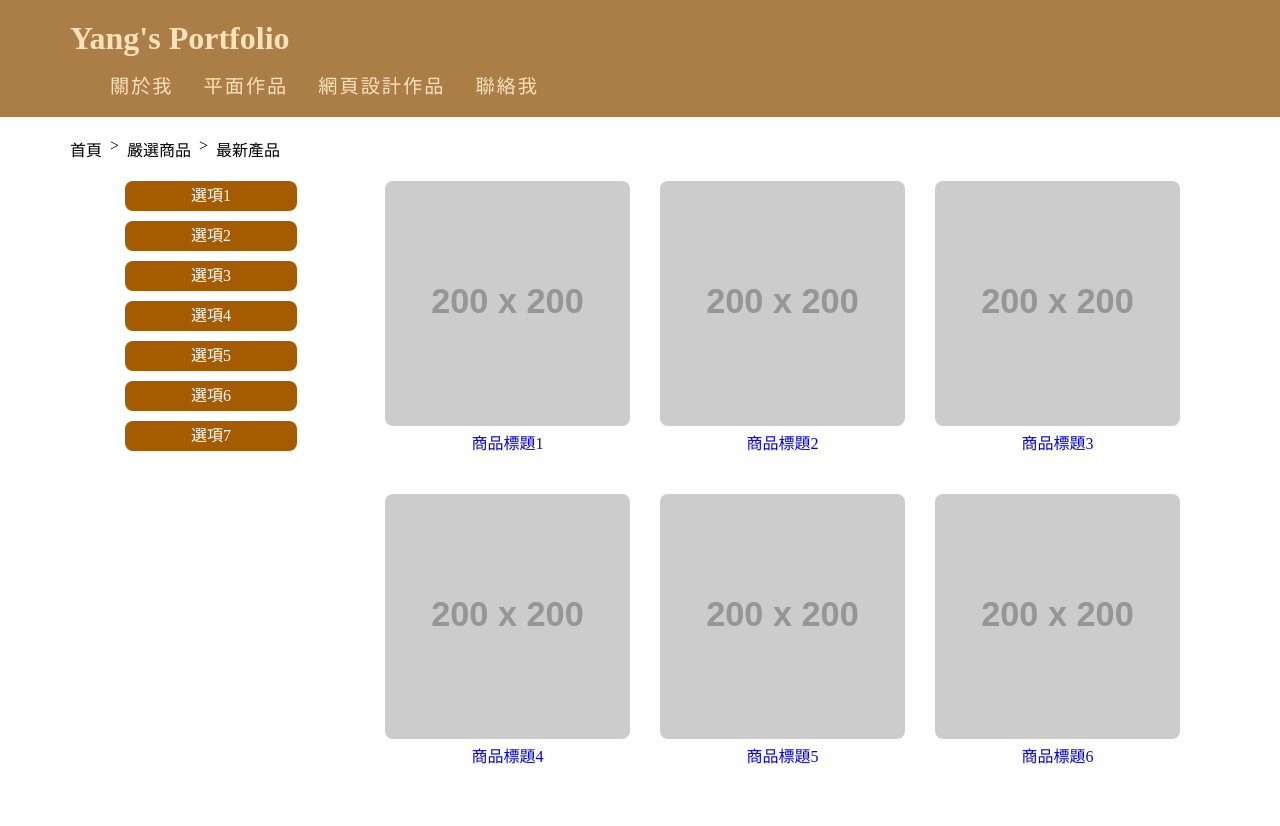
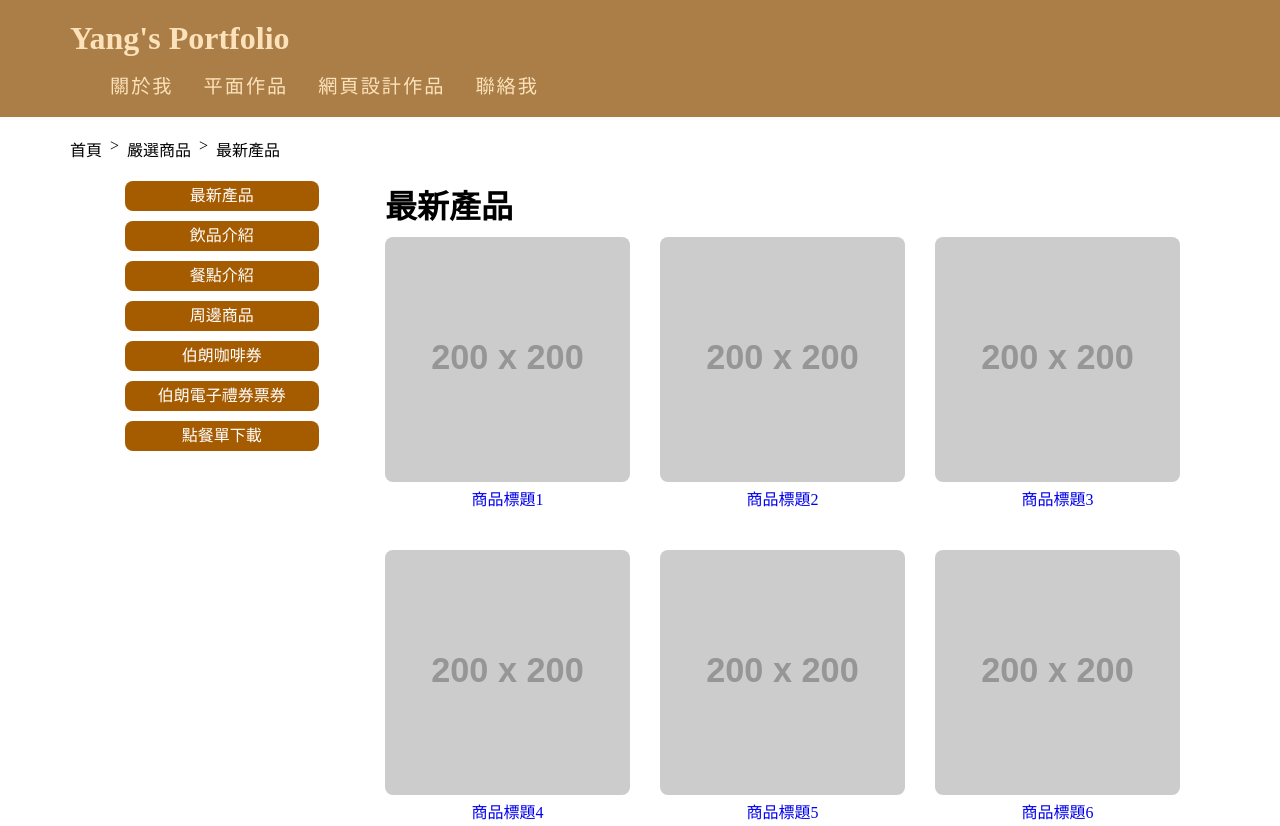
Before and after one commit to sk10714/sk10714.github.io, a plain HTML site: page design-list.html in a window 1280 px wide. Shown: the top 826 px of the page. Drawn offline with Linux system fonts and the light colour scheme; placeholder pictures from the web are drawn by us.

Commit message:
0.0.1.5(2022-06-15)更新main區標題

```diff
--- a/design-list.html
+++ b/design-list.html
@@ -40,17 +40,19 @@
             </p>
             <aside class="col-3">
                 <ul>
-                    <li><a href="#">選項1</a></li>
-                    <li><a href="#">選項2</a></li>
-                    <li><a href="#">選項3</a></li>
-                    <li><a href="#">選項4</a></li>
-                    <li><a href="#">選項5</a></li>
-                    <li><a href="#">選項6</a></li>
-                    <li><a href="#">選項7</a></li>
+                    <li><a href="#">最新產品</a></li>
+                    <li><a href="#">飲品介紹</a></li>
+                    <li><a href="#">餐點介紹</a></li>
+                    <li><a href="#">周邊商品</a></li>
+                    <li><a href="#">伯朗咖啡券</a></li>
+                    <li><a href="#">伯朗電子禮券票券</a></li>
+                    <li><a href="#">點餐單下載</a></li>
                 </ul>
             </aside>
             <main class="col-9">
+                <h2>最新產品</h2>
                 <div class="row">
+
                     <div class="col-4 text-center">
                         <a href="#"> <img src="https://via.placeholder.com/200.png/09f/fff" alt=""
                                 class="img-fluid img-rounded"></a>
--- a/public/css/SCSS/styles.scss
+++ b/public/css/SCSS/styles.scss
@@ -87,7 +87,7 @@ header>.container>nav>ul>li>a:hover {
     color: white;
     background-color: rgb(165, 91, 0);
     display: block;
-    width: 80%;
+    width: 90%;
     text-align: center;
     height: 30px;
     line-height: 30px;
@@ -97,6 +97,12 @@ header>.container>nav>ul>li>a:hover {
 .container>.row>aside.col-3>ul>li>a:hover{
 background-color: rgb(63, 33, 0);
 
+}
+.container>.row>main.col-9>h2{
+    margin: 0;
+    padding: 0;
+    padding-left: 15px;
+    margin-bottom: 10px;
 }
 
 //design-list 內容區
```
Also changed, not shown: public/css/styles.css.
